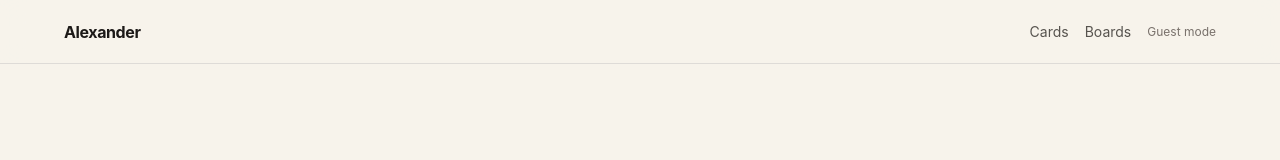
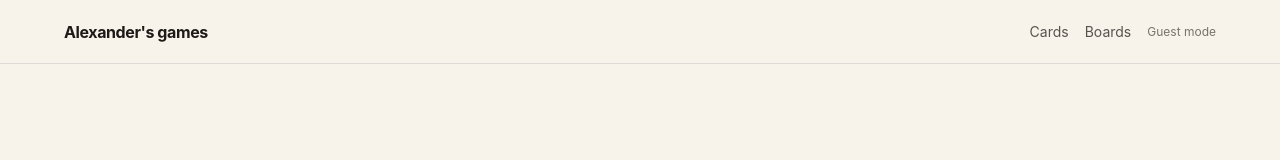
Before and after one commit to alkval/games-platform, a React (Vite) app: page / in a window 1280 px wide. Shown: the top 160 px of the page. Built offline with nearby package versions, Linux system fonts and the light colour scheme; no server answers; what boardgame.io would draw is missing.

Commit message:
clarify the games header branding

```diff
--- a/src/client/components/SiteHeader.tsx
+++ b/src/client/components/SiteHeader.tsx
@@ -7,7 +7,7 @@ export function SiteHeader() {
   return (
     <header className="site-header">
       <Link className="font-bold tracking-tight" to="/">
-        Alexander
+        Alexander's games
       </Link>
       <nav className="flex items-center gap-4 text-sm">
         <Link className="header-link" to="/cardgames">Cards</Link>
```
